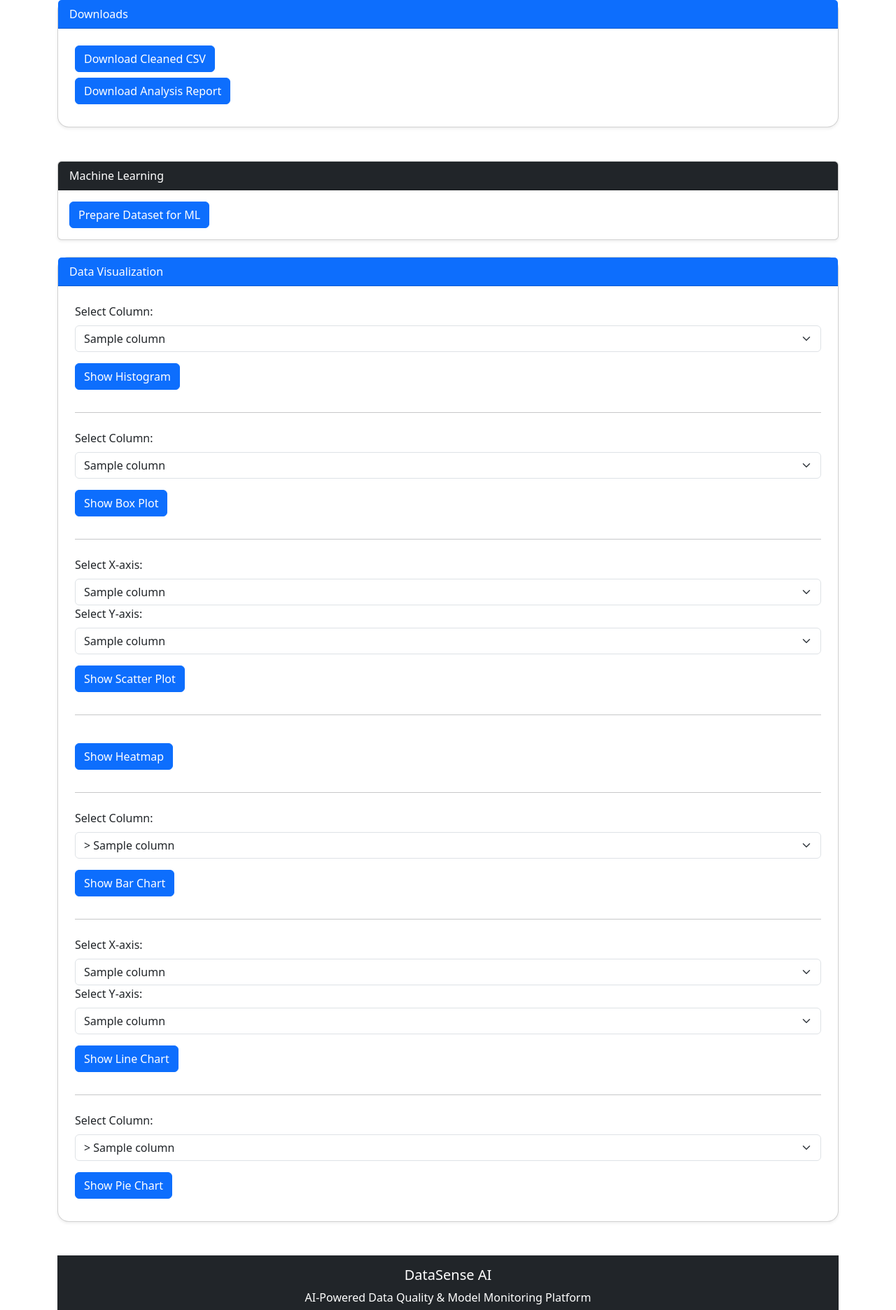
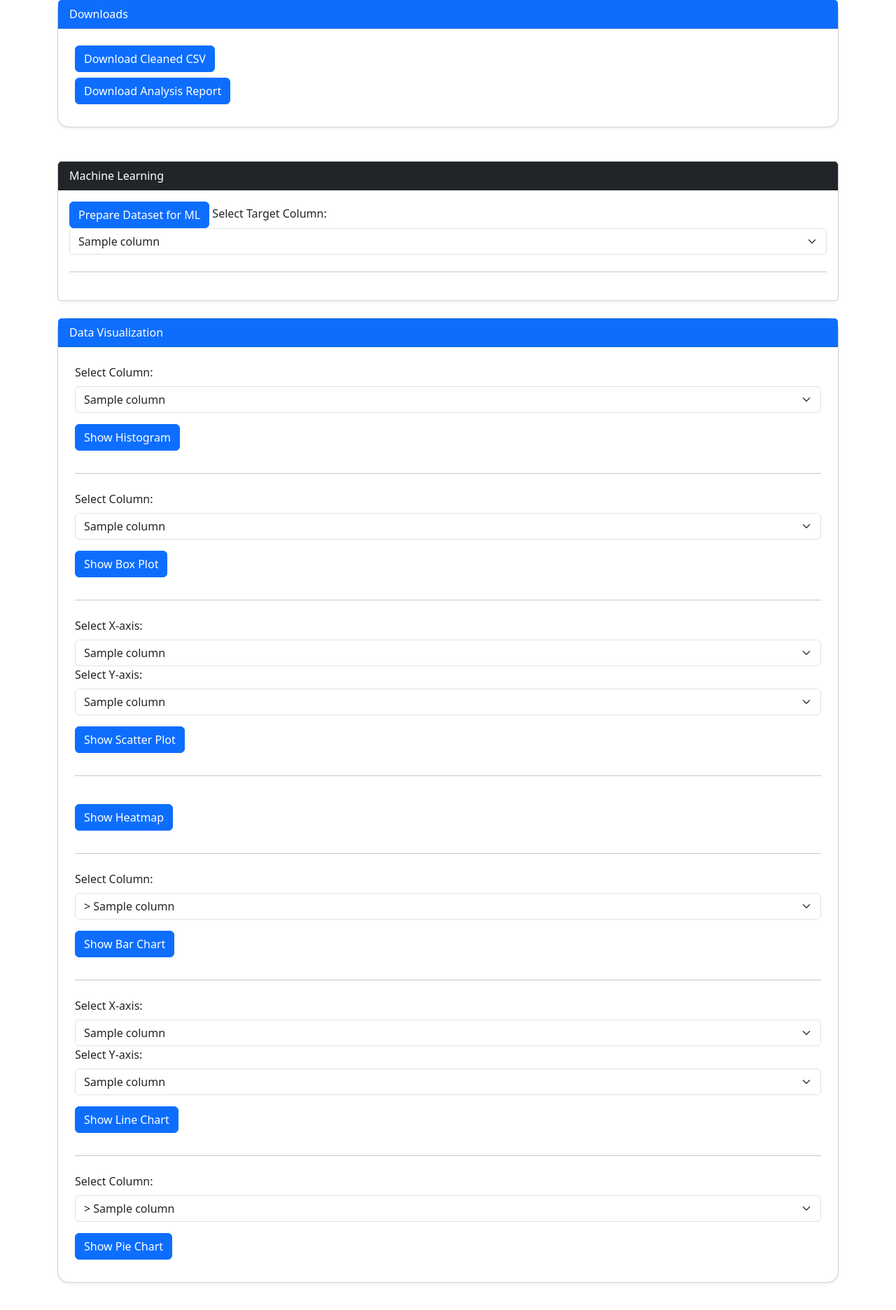
Before and after one commit to Neelu-Verma-26/DataSense-AI, a Flask app: template templates/index.html in a window 1280 px wide. Shown: the part 4132-6004 px from the top of the page at 70% size. Run offline with Flask 3, Linux system fonts and the light colour scheme; the template is opened without the code that fills it: most values are stand-ins (such as "Sample title", 1, 10 or a date in 2020).

Commit message:
Add dynamic ML target selection and validation

```diff
--- a/app.py
+++ b/app.py
@@ -777,13 +777,23 @@ def download_report():
 def prepare_ml():
     file_path = session.get("file_path")
     df = pd.read_csv(file_path)
+    target_column = request.form["target_column"]
 
     filename = os.path.basename(file_path)
     report = generate_dataset_report(df)
 
-    df = df.dropna(subset=["Sales"])
-    X = df.drop(columns=["Sales", "Date"])
-    y = df["Sales"]
+    if not pd.api.types.is_numeric_dtype(df[target_column]):
+        return render_template(
+            "index.html",
+            report=report,
+            filename=filename,
+            error=f"'{target_column}' must be a numeric column for Linear Regression."
+        )
+
+    df = df.dropna(subset=[target_column])
+
+    X = df.drop(columns=[target_column])
+    y = df[target_column]
     X = pd.get_dummies(X)
 
     X = X.fillna(X.mean(numeric_only=True))
@@ -806,7 +816,7 @@ def prepare_ml():
         train_rows=len(X_train),
         test_rows=len(X_test),
         feature_count=X.shape[1],
-        target_column="Sales"
+        target_column=target_column
     )
 
 if __name__ == "__main__":
--- a/templates/index.html
+++ b/templates/index.html
@@ -394,7 +394,15 @@
                 <button type="submit" class="btn btn-primary">
                     Prepare Dataset for ML
                 </button>
+
+                <label for="column" class="form-label">Select Target Column:</label>
+                <select class="form-select" name="target_column" id="column">
+                    {% for column in report.column_names %}
+                        <option value="{{ column }}">{{ column }}</option>
+                    {% endfor %}
+                </select>
             </form>
+
             {% if ml_ready %}
             <hr>
 
@@ -408,6 +416,13 @@
             <div class="alert alert-success">
                 Dataset successfully split into training and testing data.
             </div>
+            {% endif %}
+
+            <hr class="my-4">
+            {% if error %}
+                <div class="alert alert-danger">
+                    {{ error }}
+                </div>
             {% endif %}
         </div>
     </div>
```
